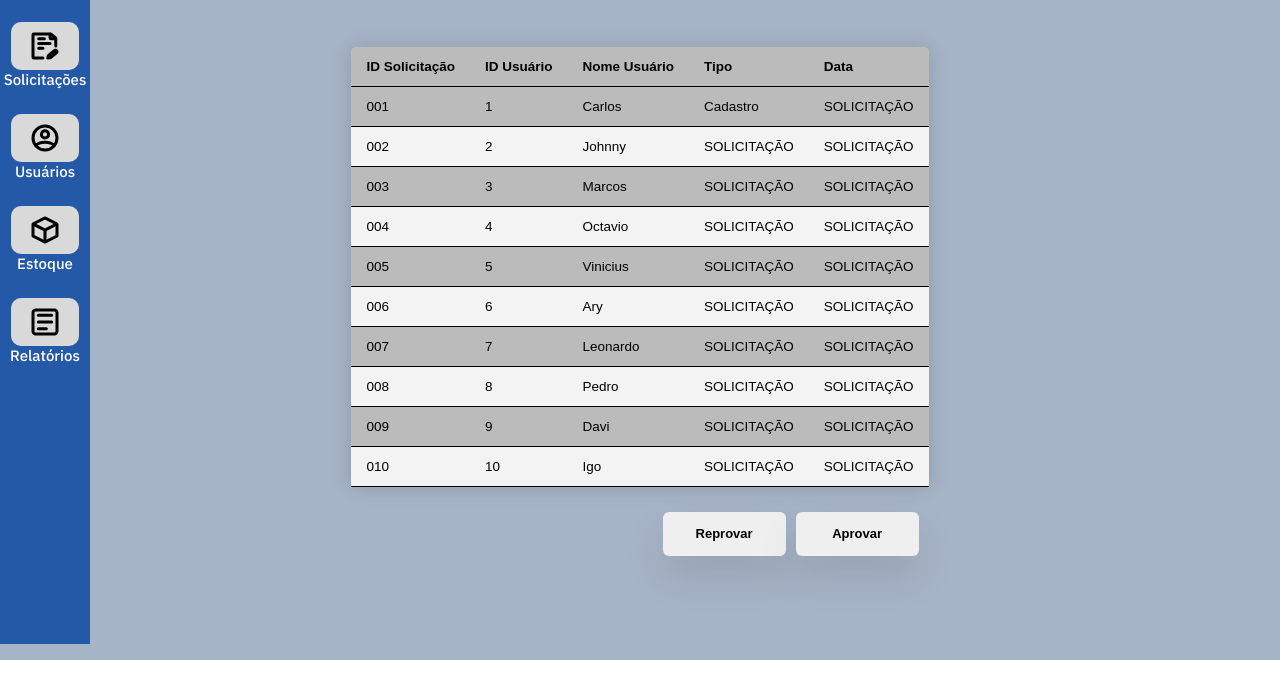
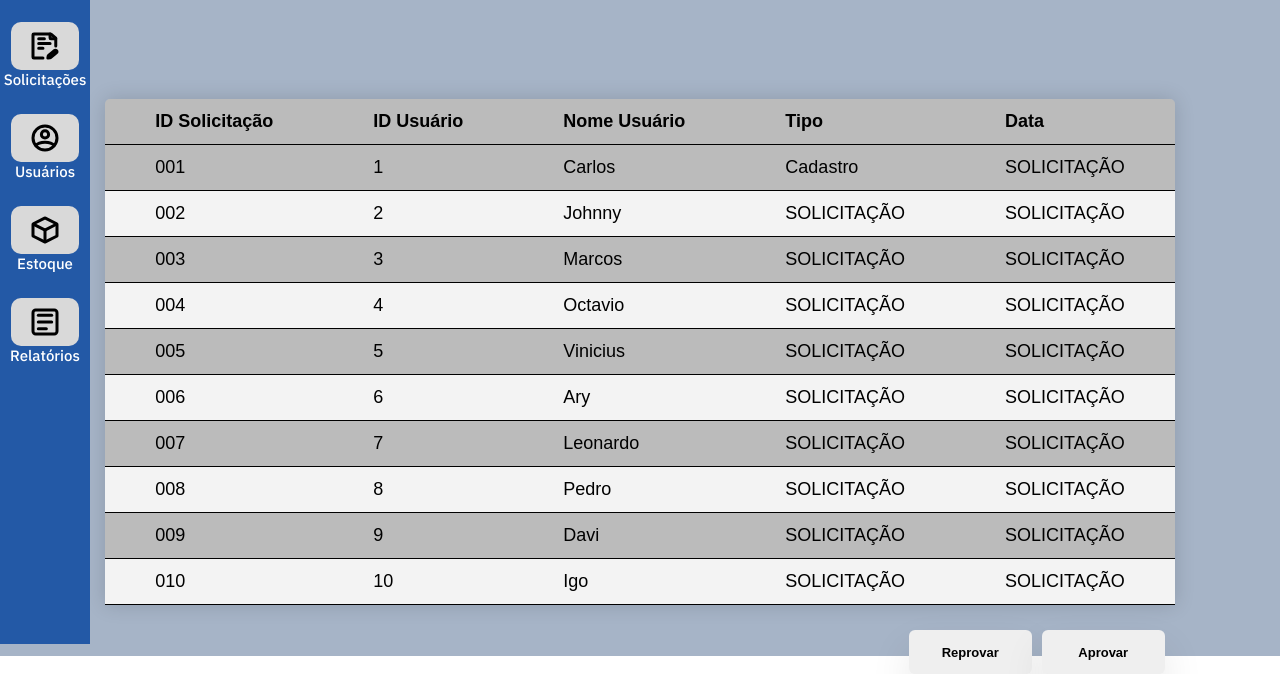
Before and after one commit to OblancC/TIME-02-PI-2023-CodeWave, a plain HTML site: page index.html in a window 1280 px wide. Shown: the part 156-830 px from the top of the page. Drawn offline with Linux system fonts and the light colour scheme; a web font is replaced by a local one.

Commit message:
solicitacoes fixed

```diff
--- a/style.css
+++ b/style.css
@@ -132,8 +132,8 @@ header input{
     display: flex;
     align-items: center;
     background-color: #A6B4C7;
-    font-size: 15px;
-    height: 92vh;
+    font-size: 20px;
+    height: 91.5vh;
     flex-direction: column;
 }
 
@@ -166,7 +166,7 @@ header input{
 
 .table-content_solicitacoes th,
 .table-content_solicitacoes td{
-    padding: 12px 15px;
+    padding: 12px 50px;
 }
 
 .table-content_solicitacoes tbody tr{
@@ -179,7 +179,8 @@ header input{
 }
 
 .container_solicitacoes{
-    height: 650px;
+    padding-top: 50px;
+    height: 500px;
 }
 
 .container_solicitacoes button {
```
